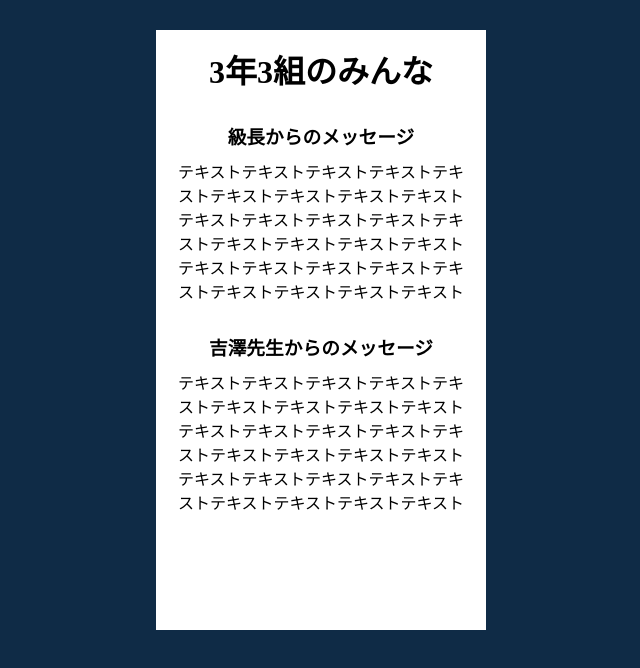
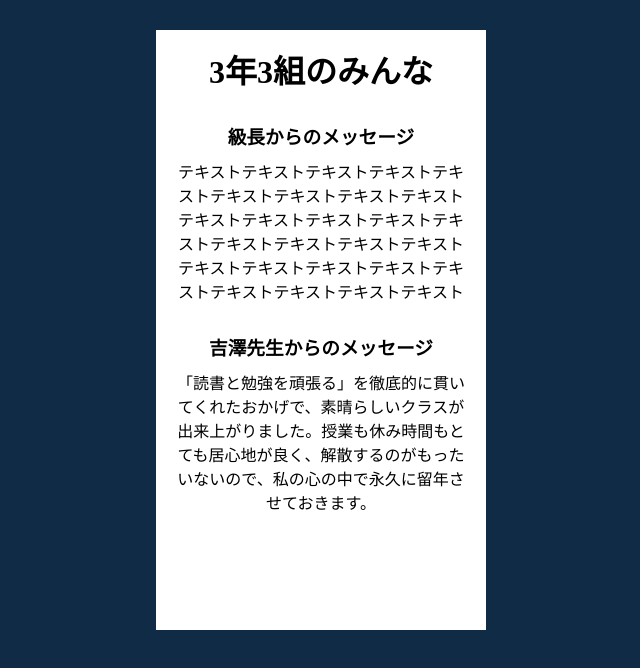
Before and after one commit to urassh/Yoshizawa-Quest, a React (Create React App) app: page /final in a window 1280 px wide. Shown: the top 668 px of the page, without its empty margins (319-959 px from the left). Built offline with nearby package versions, Linux system fonts and the light colour scheme.

Commit message:
吉澤先生のコメントを追加

```diff
--- a/src/Components/FinalView.jsx
+++ b/src/Components/FinalView.jsx
@@ -16,9 +16,7 @@ const FinalView = () => {
             <div className="messages">
                 <h3 className="final-classLeader">吉澤先生からのメッセージ</h3>
                 <p className='message'>
-                    テキストテキストテキストテキストテキストテキストテキストテキストテキスト
-                    テキストテキストテキストテキストテキストテキストテキストテキストテキスト
-                    テキストテキストテキストテキストテキストテキストテキストテキストテキスト
+                「読書と勉強を頑張る」を徹底的に貫いてくれたおかげで、素晴らしいクラスが出来上がりました。授業も休み時間もとても居心地が良く、解散するのがもったいないので、私の心の中で永久に留年させておきます。
                 </p>
             </div>
         </React.StrictMode>
```
